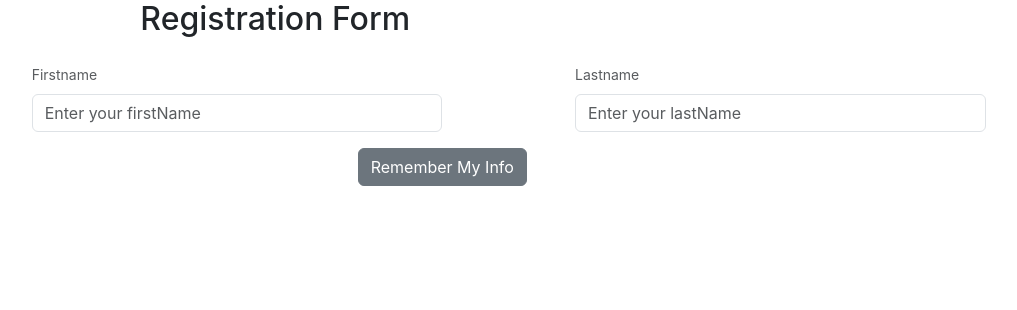
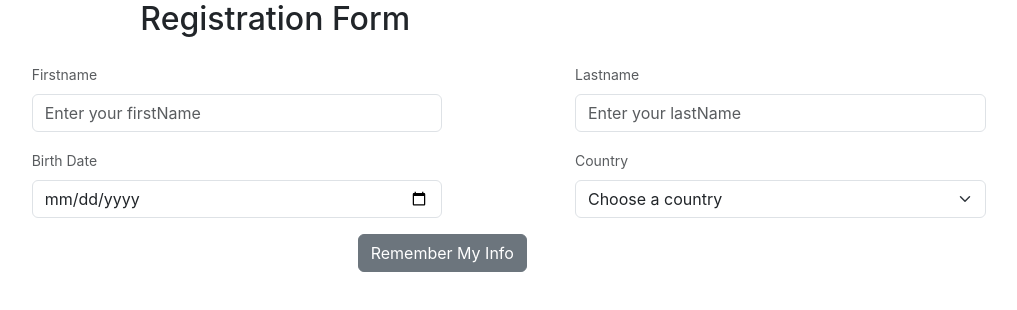
Before and after one commit to NinoPapava/ol-academy-registration-form, a React (Create React App) app: page / in a window 1280 px wide. Shown: the top 310 px of the page, without its empty margins (77-1094 px from the left). Built offline with nearby package versions, Linux system fonts and the light colour scheme; the HTML template or start-up script is replaced by a standard one.

Commit message:
Birth date & Country

```diff
--- /dev/null
+++ b/src/components/Details/BirthDate.jsx
@@ -0,0 +1,22 @@
+import React from 'react'
+import { Col, FormText, Input, Label } from 'reactstrap';
+
+const BirthDate = ({ value, onChange }) => {
+  return (
+    <Col sm={{ offset: 1, size: 4 }}>
+      <Label for="date">
+        <FormText>Birth Date</FormText>
+      </Label>
+      <Input
+        id="date"
+        name="date"
+        placeholder="date"
+        type="date"
+        value={value}
+        onChange={onChange}
+      />
+    </Col>
+  )
+}
+
+export { BirthDate }
--- /dev/null
+++ b/src/components/Details/ChooseCountry.jsx
@@ -0,0 +1,25 @@
+import React from 'react'
+import { Col, FormText, Input, Label } from 'reactstrap';
+
+const ChooseCountry = ({ value, onChange }) => {
+  return (
+    <Col sm={{ offset: 1, size: 4 }}>
+      <Label for="exampleSelect">
+        <FormText>Country</FormText>
+      </Label>
+      <Input
+        id="exampleSelect"
+        name="country"
+        type="select"
+        value={value}
+        onChange={onChange}
+      >
+        <option >
+          Choose a country
+        </option>
+      </Input>
+    </Col>
+  )
+}
+
+export { ChooseCountry }
--- a/src/components/Registration/RegistrationForm.jsx
+++ b/src/components/Registration/RegistrationForm.jsx
@@ -2,6 +2,8 @@ import { FirstName } from '../Details/FirstName'
 import { LastName } from '../Details/LastName'
 import { useState } from 'react'
 import { Form, Button, Row, Col, FormGroup } from 'reactstrap'
+import { BirthDate } from '../Details/BirthDate'
+import { ChooseCountry } from '../Details/ChooseCountry'
 
 const RegistrationForm = () => {
   const [formSubmit, setFormSubmit] = useState({
@@ -39,6 +41,12 @@ const RegistrationForm = () => {
       </FormGroup>
       <FormGroup>
         <Row>
+          <BirthDate value={formSubmit.date} onChange={handleChange} />
+          <ChooseCountry value={formSubmit.country} onChange={handleChange} />
+        </Row>
+      </FormGroup>
+      <FormGroup>
+        <Row>
           <Col sm={{ offset: 4, size: 6 }}>
             <Button >
               Remember My Info
```
